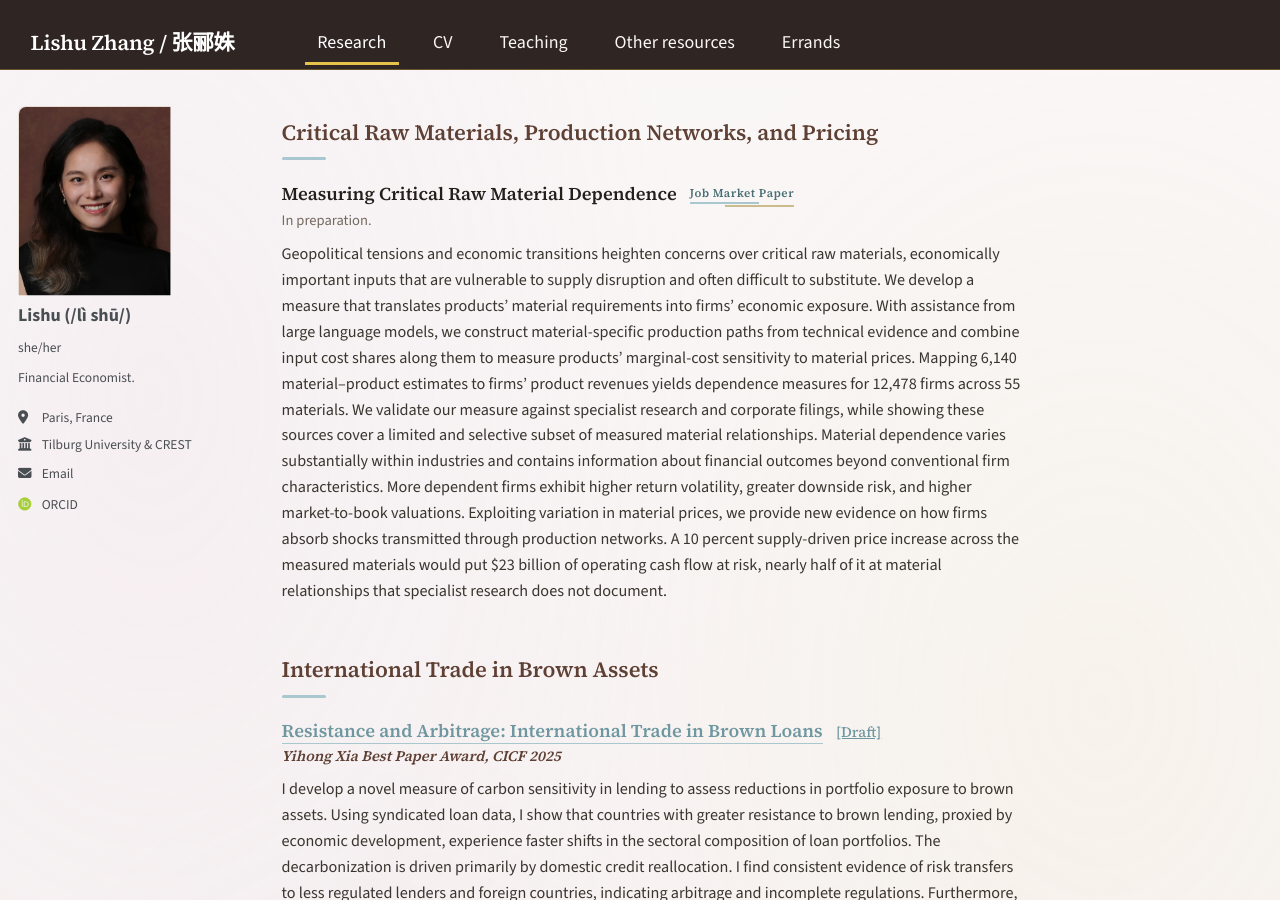
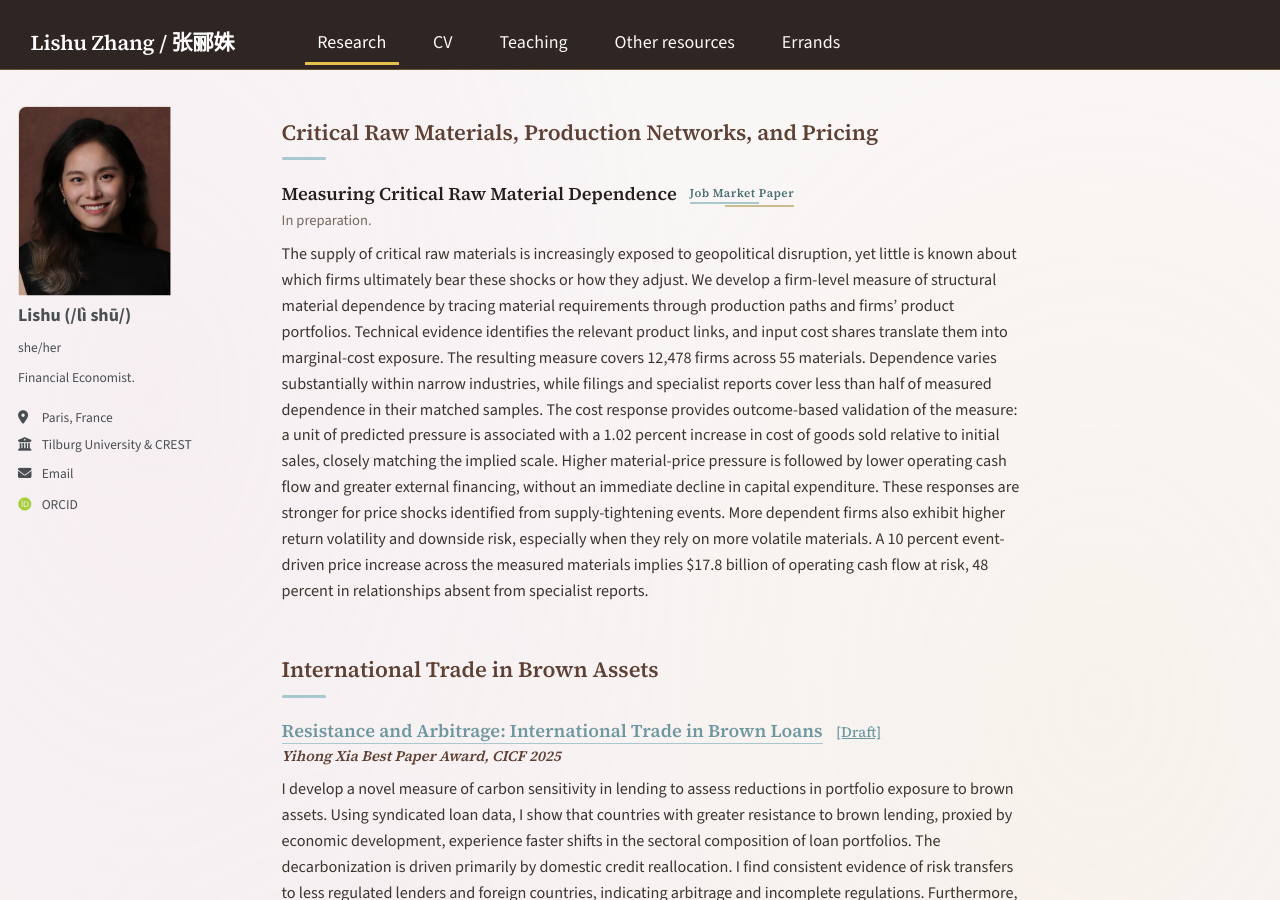
Before and after one commit to LishuZ/LishuZ.github.io, a Jekyll site: the page built from _pages/research.md, in a window 1280 px wide and 900 px high. Built offline with Jekyll 4.4.1, drawn with Linux system fonts in a browser that asks for light colours; some web fonts are replaced.

Commit message:
Update CRM abstract with cost validation and revised cash flow risk

```diff
--- a/_pages/research.md
+++ b/_pages/research.md
@@ -102,7 +102,7 @@ redirect_from:
 In preparation.
 {: .paper-meta}
 
-Geopolitical tensions and economic transitions heighten concerns over critical raw materials, economically important inputs that are vulnerable to supply disruption and often difficult to substitute. We develop a measure that translates products' material requirements into firms' economic exposure. With assistance from large language models, we construct material-specific production paths from technical evidence and combine input cost shares along them to measure products' marginal-cost sensitivity to material prices. Mapping 6,140 material–product estimates to firms' product revenues yields dependence measures for 12,478 firms across 55 materials. We validate our measure against specialist research and corporate filings, while showing these sources cover a limited and selective subset of measured material relationships. Material dependence varies substantially within industries and contains information about financial outcomes beyond conventional firm characteristics. More dependent firms exhibit higher return volatility, greater downside risk, and higher market-to-book valuations. Exploiting variation in material prices, we provide new evidence on how firms absorb shocks transmitted through production networks. A 10 percent supply-driven price increase across the measured materials would put $23 billion of operating cash flow at risk, nearly half of it at material relationships that specialist research does not document.
+The supply of critical raw materials is increasingly exposed to geopolitical disruption, yet little is known about which firms ultimately bear these shocks or how they adjust. We develop a firm-level measure of structural material dependence by tracing material requirements through production paths and firms’ product portfolios. Technical evidence identifies the relevant product links, and input cost shares translate them into marginal-cost exposure. The resulting measure covers 12,478 firms across 55 materials. Dependence varies substantially within narrow industries, while filings and specialist reports cover less than half of measured dependence in their matched samples. The cost response provides outcome-based validation of the measure: a unit of predicted pressure is associated with a 1.02 percent increase in cost of goods sold relative to initial sales, closely matching the implied scale. Higher material-price pressure is followed by lower operating cash flow and greater external financing, without an immediate decline in capital expenditure. These responses are stronger for price shocks identified from supply-tightening events. More dependent firms also exhibit higher return volatility and downside risk, especially when they rely on more volatile materials. A 10 percent event-driven price increase across the measured materials implies $17.8 billion of operating cash flow at risk, 48 percent in relationships absent from specialist reports.
 {: .abstract}
 
 
```
Also changed, not shown: 1 other file.
